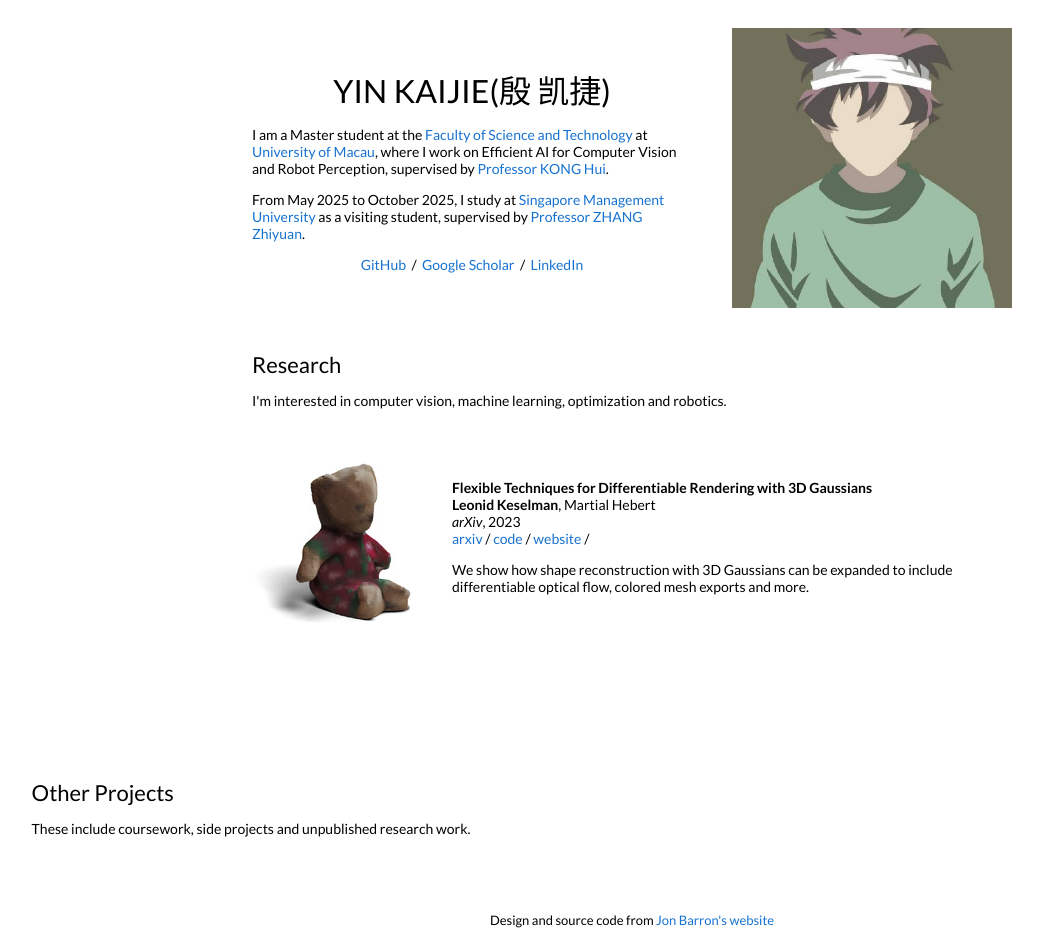
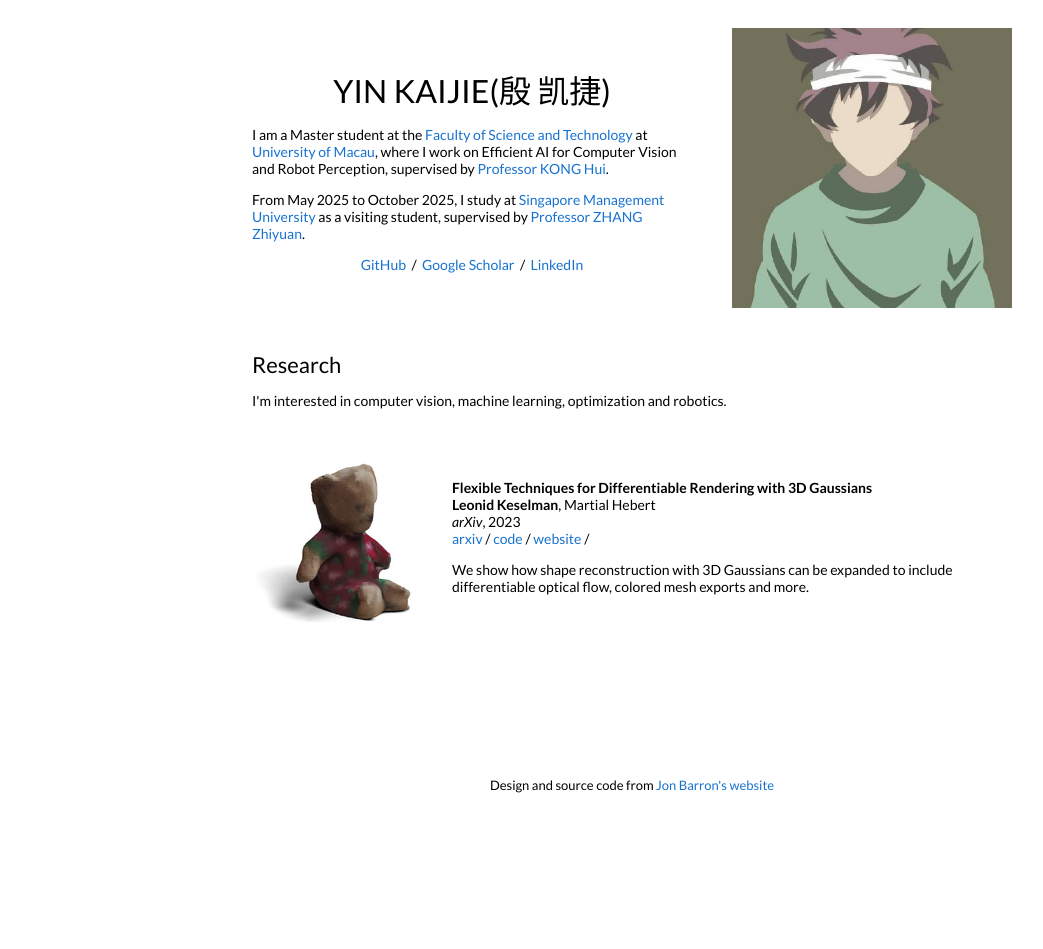
Before and after one commit to kaijieyin/kaijieyin.github.io, a Jekyll site: the page built from _posts/2023-08-28-3dgaussians.markdown, in a window 1280 px wide. Shown: the whole page, without its empty margins (8-1051 px from the left). Built offline with Jekyll 4.4.1, drawn with Linux system fonts in a browser that asks for light colours; after the commit the page ends 900 px from its top, so only the background shows below that.

Commit message:
initial operation

```diff
--- a/_layouts/default.html
+++ b/_layouts/default.html
@@ -167,16 +167,6 @@
         <br>
         <br>
         <br>
-        <table style="width:100%;border:0px;border-spacing:0px;border-collapse:separate;margin-right:auto;margin-left:auto;">
-          <tr>
-            <td style="padding:2.5%;width:100%;vertical-align:middle">
-              <h2>Other Projects</h2>
-              <p> These include coursework, side projects and unpublished research work.
-              </p>
-            </td>
-          </tr>
-        </table>
-        <table style="width:100%;border:0px;border-spacing:0px;border-collapse:separate;margin-right:auto;margin-left:auto;">
 
           {% for post in site.posts %}
           {% for cat in post.categories %}
```
